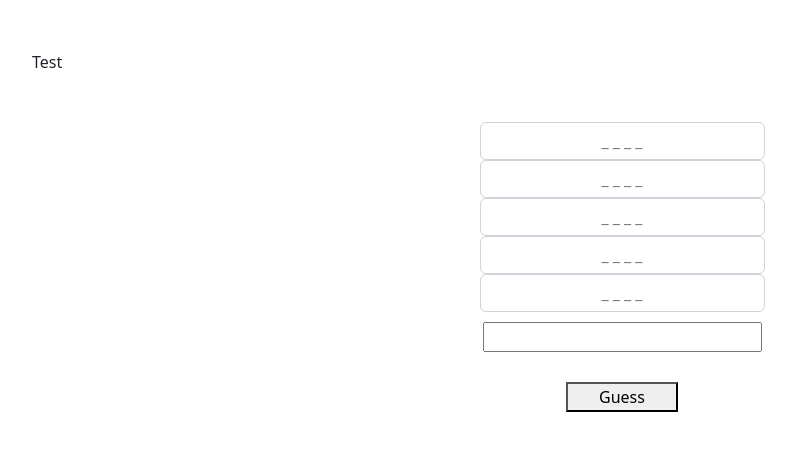
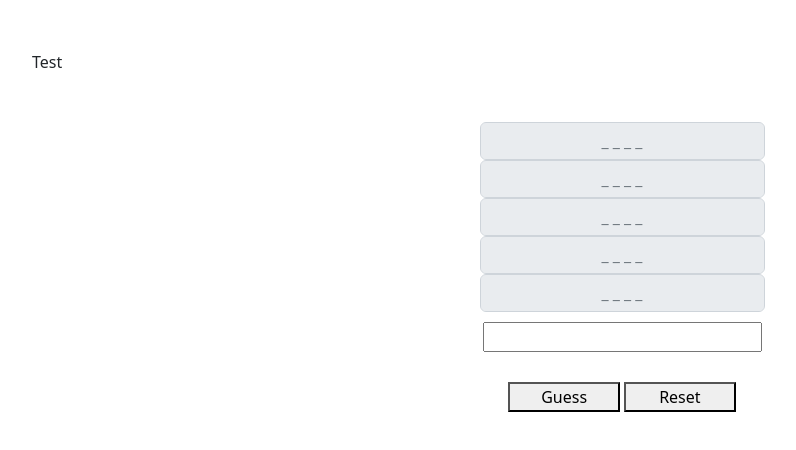
Before and after one commit to CharleeBrown/NumberGuess, a website: page public/index.html in a window 1280 px wide. Shown: the whole page, without its empty margins (18-814 px from the left). Drawn offline with nearby package versions, Linux system fonts and the light colour scheme.

Commit message:
Winning and Losing notifications work

```diff
--- a/public/index.html
+++ b/public/index.html
@@ -19,20 +19,20 @@
         <input maxlength = 4 type="text" placeholder="_ _ _ _" id="actualAnswer" class="form-control" />
     </div>
             <div class="row">
-                <input maxlength = 4 type="text" placeholder="_ _ _ _" id="centerGuess" class="guessOne form-control" />
+                <input maxlength = 4 type="text" placeholder="_ _ _ _" id="centerGuess" class="guessOne form-control" disabled />
             </div>
 
             <div class="row">
-                <input  maxlength = 4 type="text"  placeholder="_ _ _ _" id="centerGuess" class="guessOne form-control"  />
+                <input  maxlength = 4 type="text"  placeholder="_ _ _ _" id="centerGuess" class="guessOne form-control" disabled />
             </div>
             <div class="row">
-                <input  maxlength = 4 type="text" placeholder="_ _ _ _" id="centerGuess" class="guessOne form-control" />
+                <input  maxlength = 4 type="text" placeholder="_ _ _ _" id="centerGuess" class="guessOne form-control"disabled />
             </div>
             <div class="row">
-                <input  maxlength = 4 type="text" placeholder="_ _ _ _" id="centerGuess" class="guessOne form-control"  />
+                <input  maxlength = 4 type="text" placeholder="_ _ _ _" id="centerGuess" class="guessOne form-control" disabled />
             </div>
             <div class="row">
-                <input  maxlength = 4 type="text" placeholder="_ _ _ _" id="centerGuess" class="guessOne form-control" />
+                <input  maxlength = 4 type="text" placeholder="_ _ _ _" id="centerGuess" class="guessOne form-control" disabled/>
             </div>
     </div>
 
@@ -40,7 +40,7 @@
             <div class="col" id="mainRow">
               <input maxlength=4 class=" centerGuess" id="centerGuessInput" />
             <div class="col-sm">
-              <button id="goButton" type="button"  onclick="checkGuess()">Guess</button>
+              <button id="goButton" type="button"  onclick="checkGuess()">Guess</button>     <button id="goButton" type="button"  onclick="mainReset()">Reset</button>
               </div>
   </div>
 </body>
--- a/public/javascripts/main.js
+++ b/public/javascripts/main.js
@@ -101,12 +101,14 @@ function checkGuess() {
 		userGuess.push(newHoldGuess[j]);
 	}
 	console.log(userGuess);
-		for(let j=0; j<userGuess.length; j++){
-			const element = userGuess[j];
-				if(randHold.includes(element,0)) {
+		for(let j=0; j<randHold.length; j++){
+			for (let x = 0; x < userGuess.length; x++) {
+				if (randHold[j] === userGuess[x]) {
 					correctCount += 1;
-						break;
+					break;
 	}
+
+}
 }
 	for (let i = 0; i < randHold.length; i++) {
 		for (let x = 0; x < userGuess.length; x++) {
@@ -117,13 +119,19 @@ function checkGuess() {
 		}
 		}
 	console.log("HERE\'s the guess - " + userGuess);
-	addToGuess(userGuess);
+	addToGuess(userGuess + "  - Number: "+ correctCount + "  Position:" + posCount);
 	console.log(userGuess);
 	console.log("Guesses:"+correctCount);
 	console.log("Pos Correct:"+posCount)
 	document.getElementsByClassName("centerGuess")[0].value = "";
 	userGuess.length = 0;
-
+	if(correctCount == 4 && posCount ==4){
+		console.log("Correct Answer!");
+		if(answered.style.visibility = "hidden"){
+			answered.style.visibility = "visible";
+			answered.style.color = "green";
+		}
+	}
 		return {
      correctCount: correctCount,
      posCount: posCount
@@ -156,3 +164,6 @@ function checkAnswer(){
     }
 		}
 }
+function mainReset(){
+	location.reload();
+}
```
